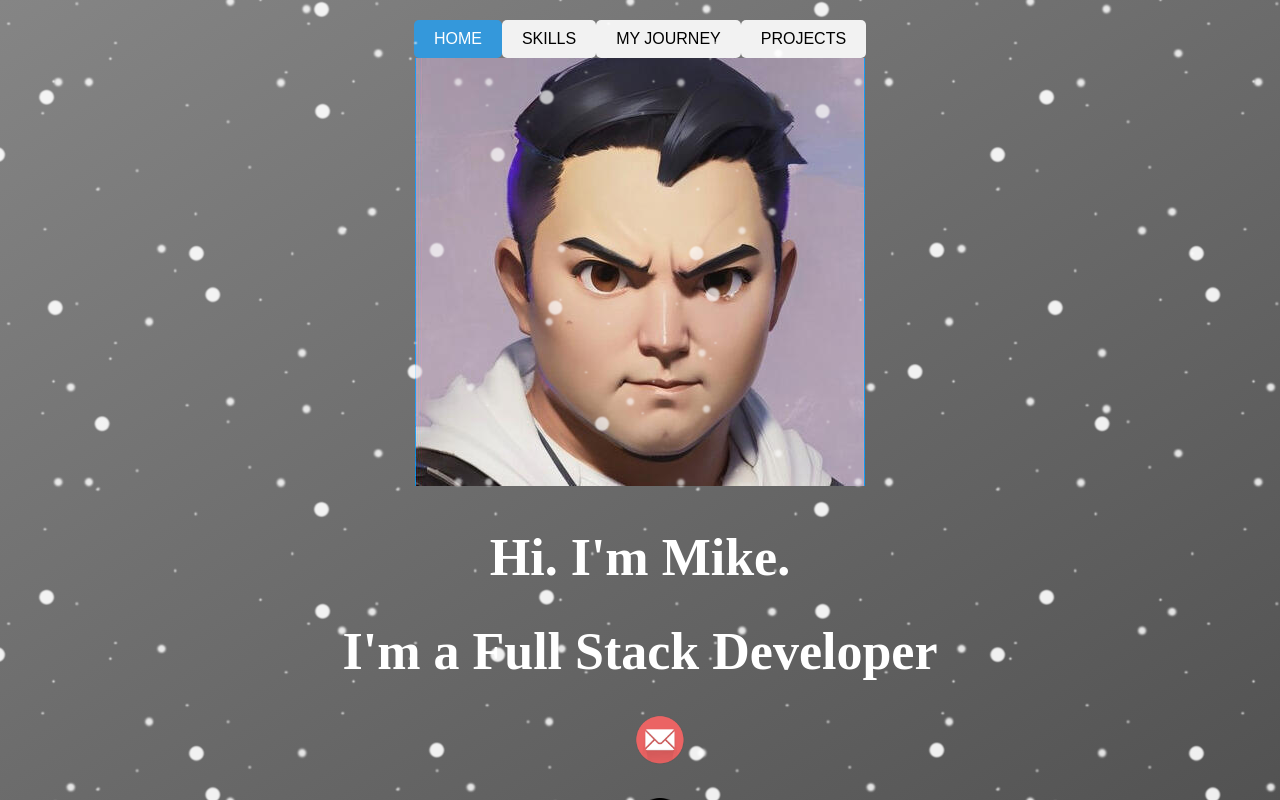
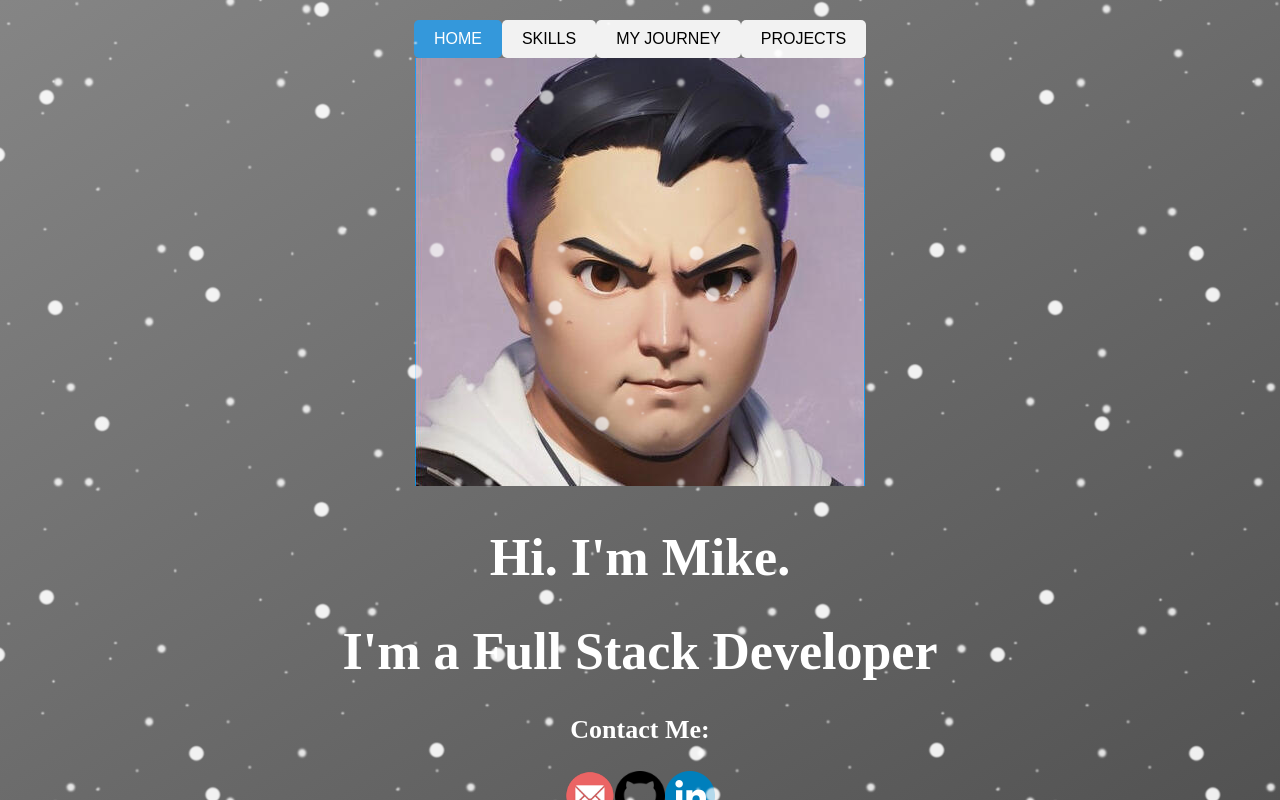
Before and after one commit to Mikechavo/Mikechavo, a React (Create React App) app: page / in a window 1280 px wide. Built offline with nearby package versions, Linux system fonts and the light colour scheme.

Commit message:
icon fix

```diff
--- a/src/components/ContactMe.js
+++ b/src/components/ContactMe.js
@@ -7,20 +7,22 @@ import emailLogo from '../icons/emailLogo.png';
 const ContactMe = () => {
   return (
   <section id="Contact">
+    <p>Contact Me:</p>
 
-    <ul>
-      <p>
+
         <div className="email-icon">
           <a href="mailto:mchavez76@yahoo.com">
             <img src={emailLogo} alt="Email" className="icon-logo" />
           </a>
-        </div>
-      </p>
+
+
       <a href="https://github.com/Mikechavo"><img src={github} alt="GitHub" className="icon-logo" /></a>
-      <p>
+
         <a href="https://www.linkedin.com/in/michael-t-chavez/"><img src={linkedin} alt="LinkedIn" className="icon-logo" /></a>
-      </p>
-    </ul>
+
+      </div>
+
+
   </section>
   )
 }
```
Also changed, not shown: 11 other files (tests, documents, lock files or other folders).
